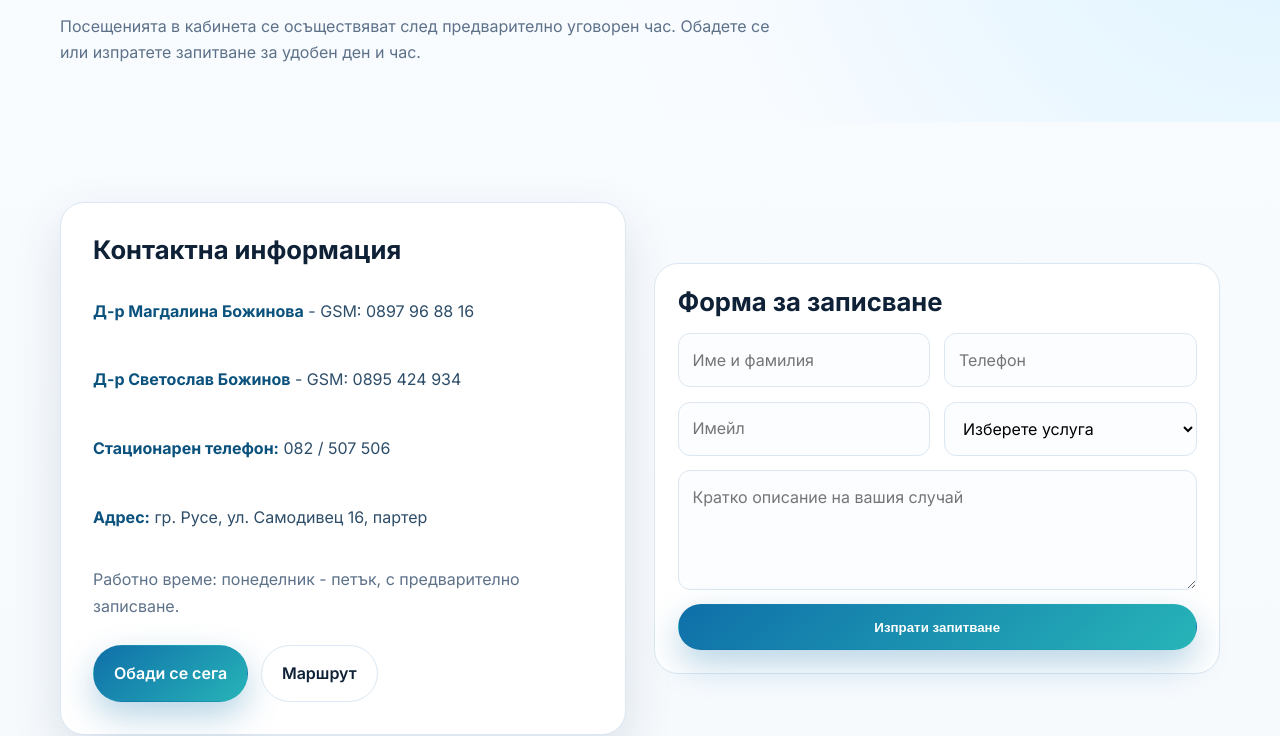
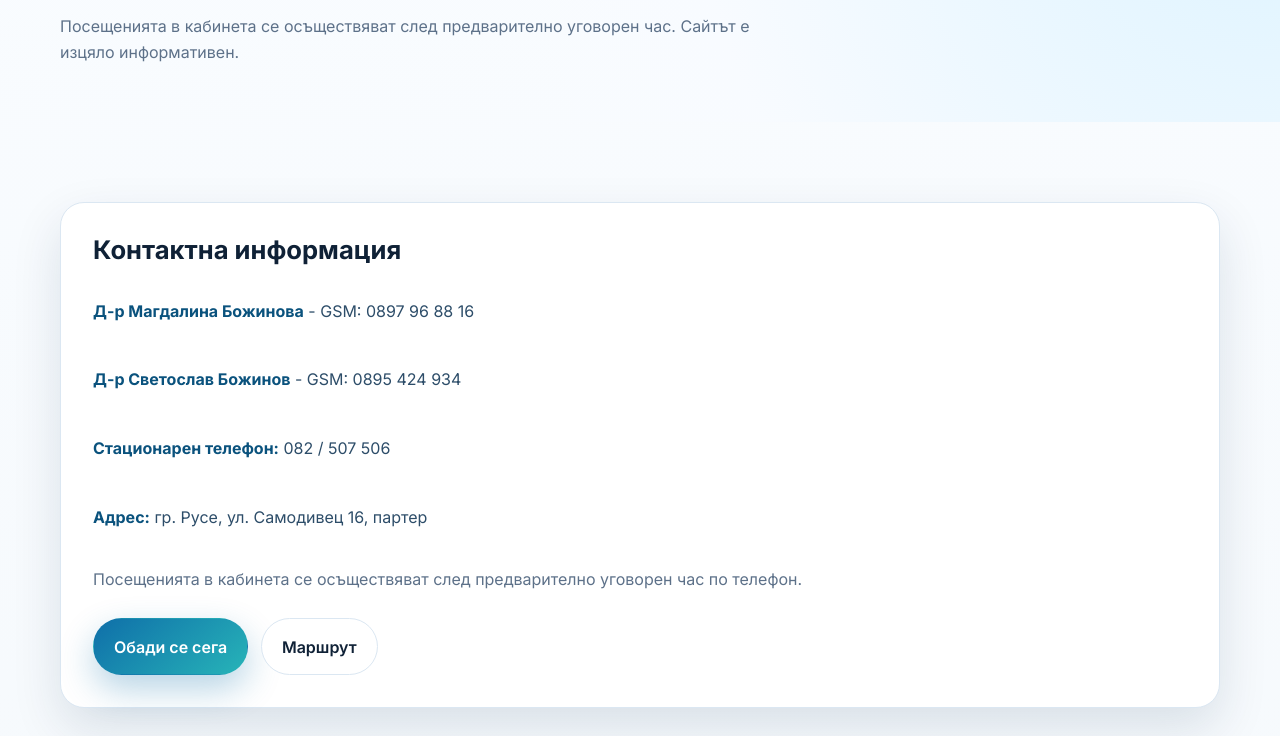
Before and after one commit to agvalev/R-Dent, a plain HTML site: page contact.html in a window 1280 px wide. Shown: the part 219-955 px from the top of the page. Drawn offline with Linux system fonts and the light colour scheme.

Commit message:
site image and updated contach page

```diff
--- a/contact.html
+++ b/contact.html
@@ -4,6 +4,7 @@
   <meta charset="UTF-8">
   <meta name="viewport" content="width=device-width, initial-scale=1.0">
   <title>Контакти | R-Dent</title>
+  <link rel="icon" type="image/svg+xml" href="assets/icons/favicon.svg">
   <link rel="preconnect" href="https://fonts.googleapis.com">
   <link rel="preconnect" href="https://fonts.gstatic.com" crossorigin>
   <link href="https://fonts.googleapis.com/css2?family=Inter:wght@400;500;600;700;800&display=swap" rel="stylesheet">
@@ -31,12 +32,12 @@
       <div class="container">
         <span class="badge">Контакти и локация</span>
         <h1 class="section-title">Свържете се с екипа на R-Dent</h1>
-        <p>Посещенията в кабинета се осъществяват след предварително уговорен час. Обадете се или изпратете запитване за удобен ден и час.</p>
+        <p>Посещенията в кабинета се осъществяват след предварително уговорен час. Сайтът е изцяло информативен.</p>
       </div>
     </section>
 
     <section class="section">
-      <div class="container split">
+      <div class="container">
         <article class="panel reveal">
           <h2 class="section-title" style="font-size:1.6rem;">Контактна информация</h2>
           <div class="contact-list">
@@ -45,29 +46,11 @@
             <p><strong>Стационарен телефон:</strong> <a href="tel:+35982507506">082 / 507 506</a></p>
             <p><strong>Адрес:</strong> гр. Русе, ул. Самодивец 16, партер</p>
           </div>
-          <p class="contact-note">Работно време: понеделник - петък, с предварително записване.</p>
+          <p class="contact-note">Посещенията в кабинета се осъществяват след предварително уговорен час по телефон.</p>
           <div class="hero-actions">
             <a class="btn btn-primary" href="tel:+359897968816">Обади се сега</a>
             <a class="btn btn-secondary" target="_blank" rel="noopener noreferrer" href="https://www.google.com/maps/search/?api=1&query=%D0%A3%D0%BB.+%D0%A1%D0%B0%D0%BC%D0%BE%D0%B4%D0%B8%D0%B2%D0%B5%D1%86+16%2C+%D0%A0%D1%83%D1%81%D0%B5">Маршрут</a>
           </div>
-        </article>
-
-        <article class="form-wrap reveal">
-          <h2 class="section-title" style="font-size:1.6rem;">Форма за записване</h2>
-          <form class="form-grid">
-            <input type="text" placeholder="Име и фамилия" aria-label="Име и фамилия">
-            <input type="tel" placeholder="Телефон" aria-label="Телефон">
-            <input type="email" placeholder="Имейл" aria-label="Имейл">
-            <select aria-label="Изберете услуга">
-              <option>Изберете услуга</option>
-              <option>Първичен преглед</option>
-              <option>Имплантология</option>
-              <option>Ортодонтия</option>
-              <option>Естетична стоматология</option>
-            </select>
-            <textarea style="grid-column:1/-1" placeholder="Кратко описание на вашия случай" aria-label="Описание"></textarea>
-            <button class="btn btn-primary" type="button" style="grid-column:1/-1;">Изпрати запитване</button>
-          </form>
         </article>
       </div>
     </section>
```
Also changed, not shown: about.html (+2 -1 lines), gallery.html (+2 -1 lines), index.html (+1 -0 lines), patient.html (+1 -0 lines), services.html (+1 -0 lines), team.html (+1 -0 lines), assets/icons/favicon.svg (added).
